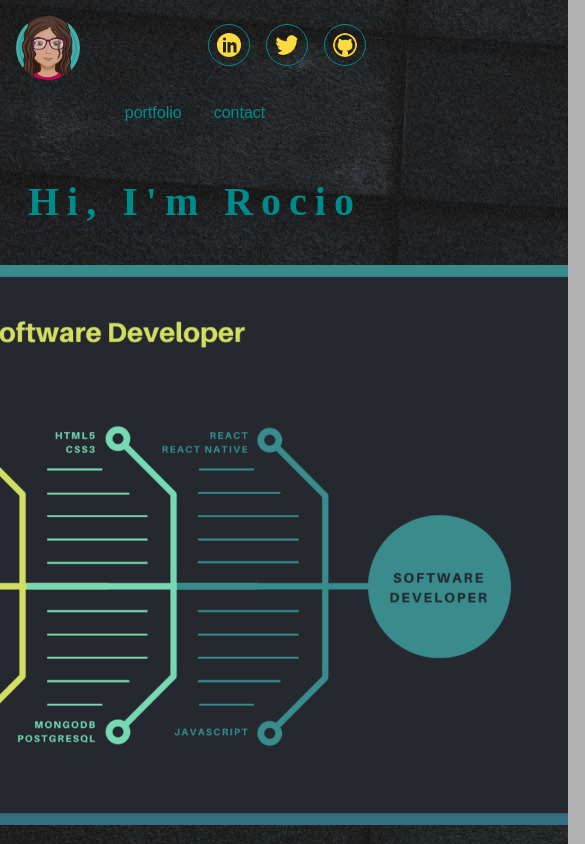
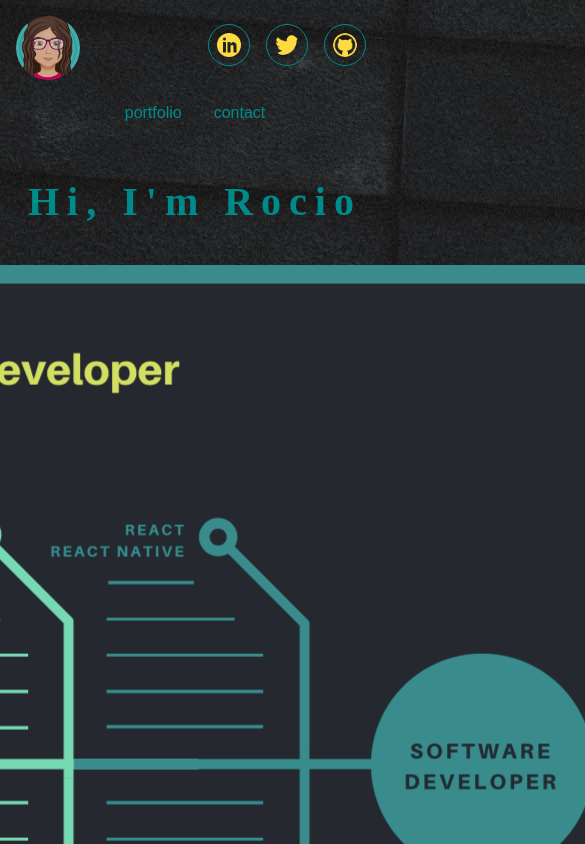
Before and after one commit to ixesta/Ixesta, a React (Create React App) app: page / in a window 390 px wide. Shown: the top 844 px of the page, 585 px wide, since content can reach past the window. Built offline with nearby package versions, Linux system fonts and the light colour scheme; a web font is replaced by a local one.

Commit message:
new chart and cards colour

```diff
--- a/src/App.css
+++ b/src/App.css
@@ -39,7 +39,7 @@ a {
 .card {
     width: 30%;
     height: 15em;
-    background-color: rgb(29, 27, 27);
+    background-color: #26292F;
     border-radius: 3%;
     margin-left: 3em;
     border: .16em solid yellow;
@@ -84,11 +84,6 @@ a {
 .link {
     max-block-size: 15em;
 }
-
-/* .talk {
-    display: flex;
-    justify-content: center;
-} */
 
 .avatar img {
     border-radius: 100%;
@@ -135,8 +130,7 @@ nav a {
 }
 
 .technologies {
-    max-block-size: 46em;
-
+    max-block-size: 80%;
 }
 
 .talk {
@@ -172,7 +166,11 @@ nav a {
     }
 
     .technologies {
-        max-block-size: 35em;
+
+    }
+
+    .tech-container {
+        width: 50%;
     }
 
     nav a {
```
